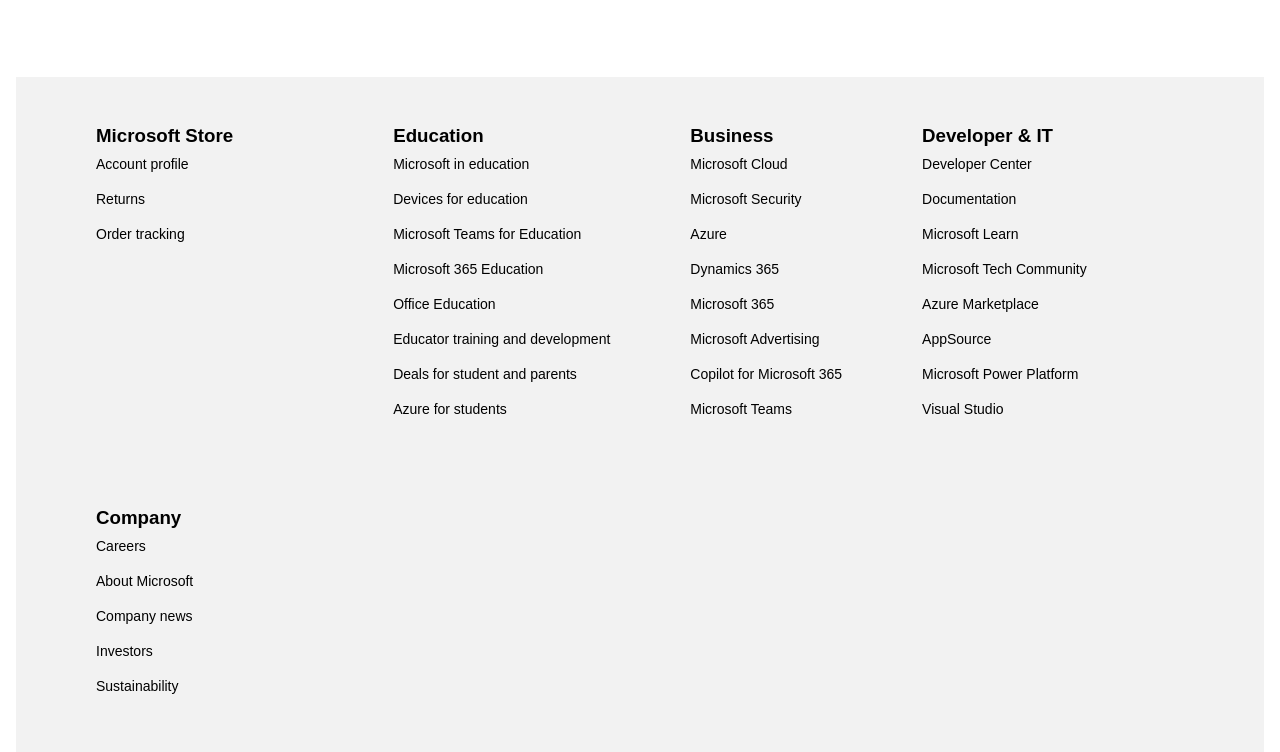
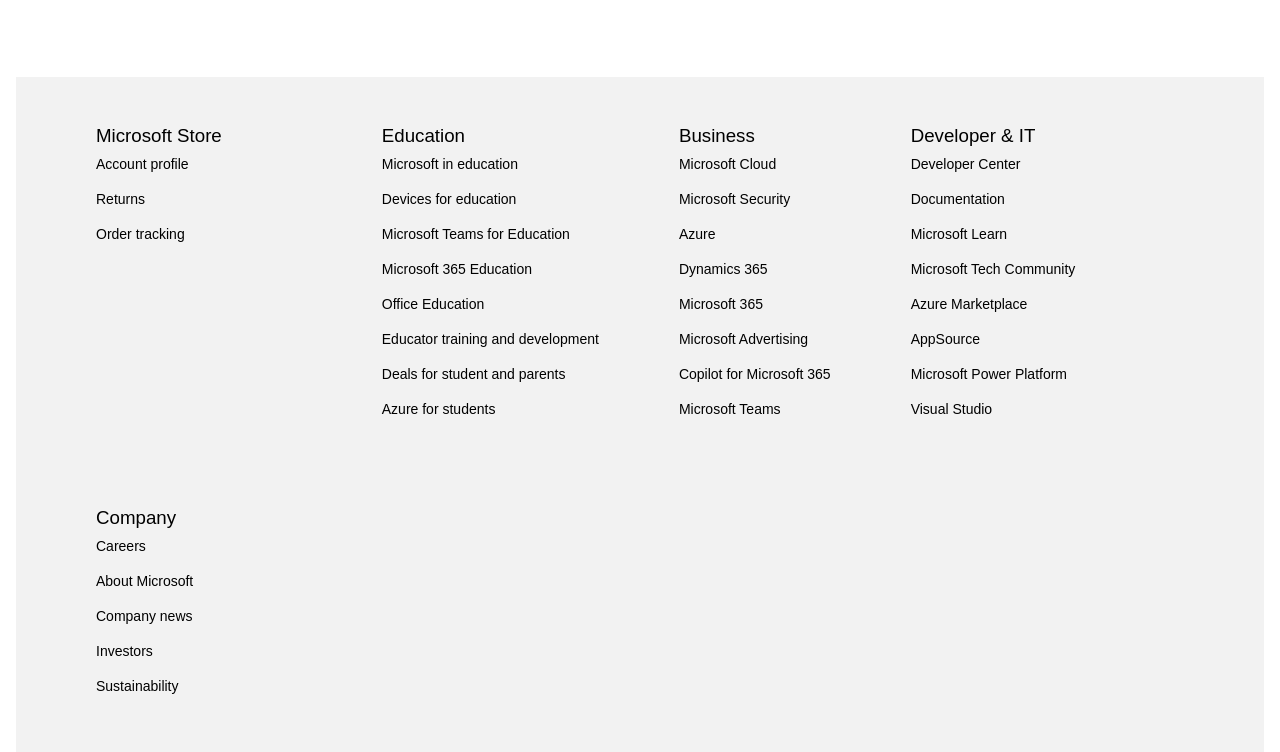
Before and after one commit to RidwanAdebosin/MicrosoftLandingPage, a plain HTML site: page index.html in a window 1280 px wide. Shown: the part 2807-3559 px from the top of the page. Drawn offline with Linux system fonts and the light colour scheme; files whose address does not match are found by name.

Commit message:
footer restyled

```diff
--- a/style.css
+++ b/style.css
@@ -250,6 +250,9 @@ article img{
         flex-wrap: wrap;
     }
 
+    footer h3{
+        font-weight: 300;
+    }
     .footer-list:first-child{
         margin-inline-end: 5rem;
     }
```
